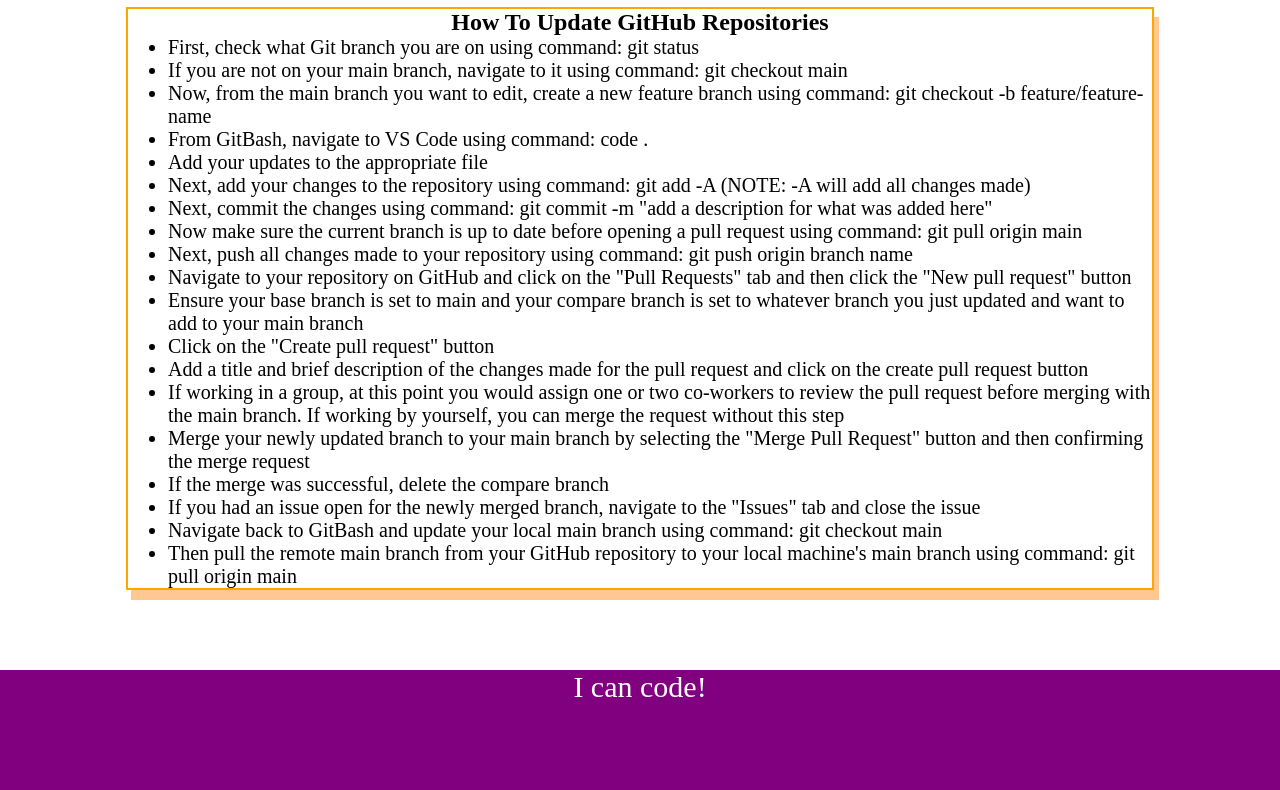
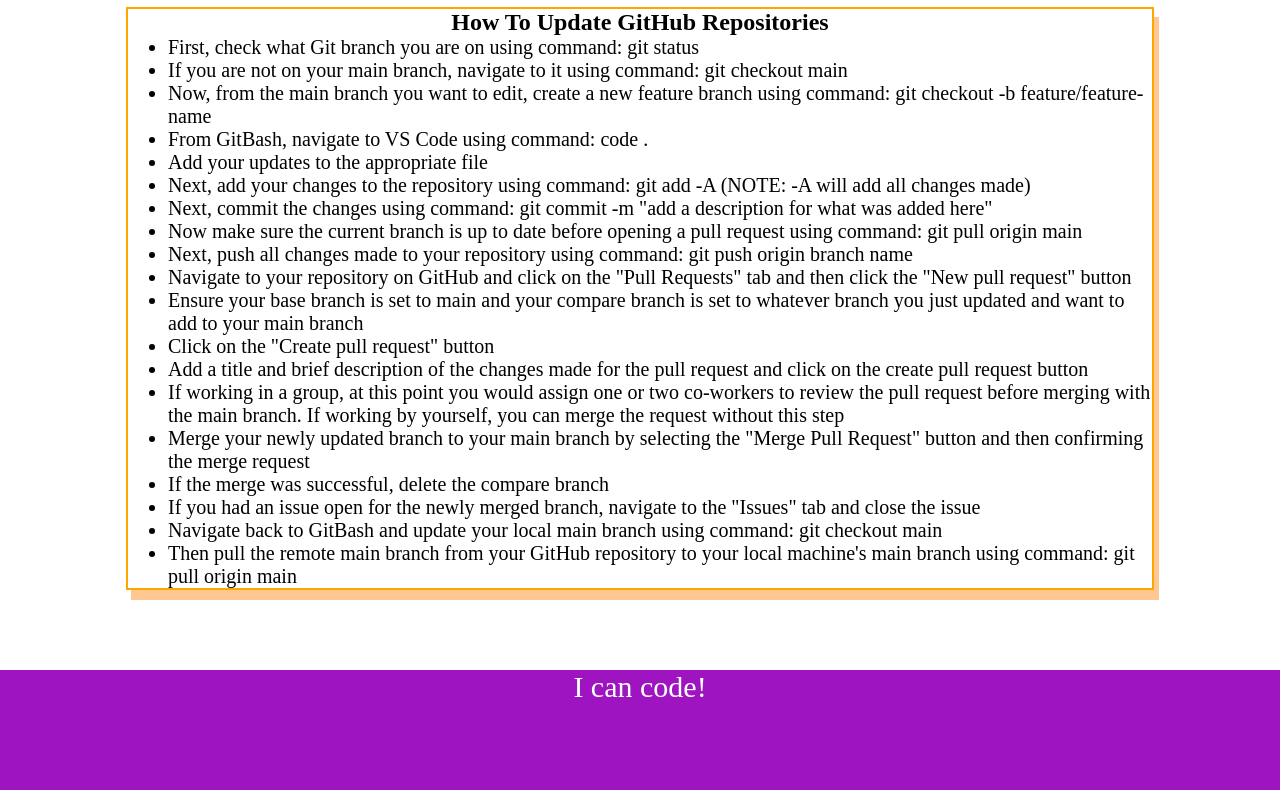
Before and after one commit to JoshMassa/prework-study-guide, a plain HTML site: page prework-study-guide/index.html in a window 1280 px wide. Shown: the part 821-1611 px from the top of the page. Drawn offline with Linux system fonts and the light colour scheme.

Commit message:
updated prework study guide

```diff
--- a/prework-study-guide/assets/style.css
+++ b/prework-study-guide/assets/style.css
@@ -6,7 +6,7 @@ header,
 footer {
     width: 100%;
     height: 120px;
-    background-color: purple;
+    background-color: #9f14c1;
     color: white;
 }
 h1,
```
